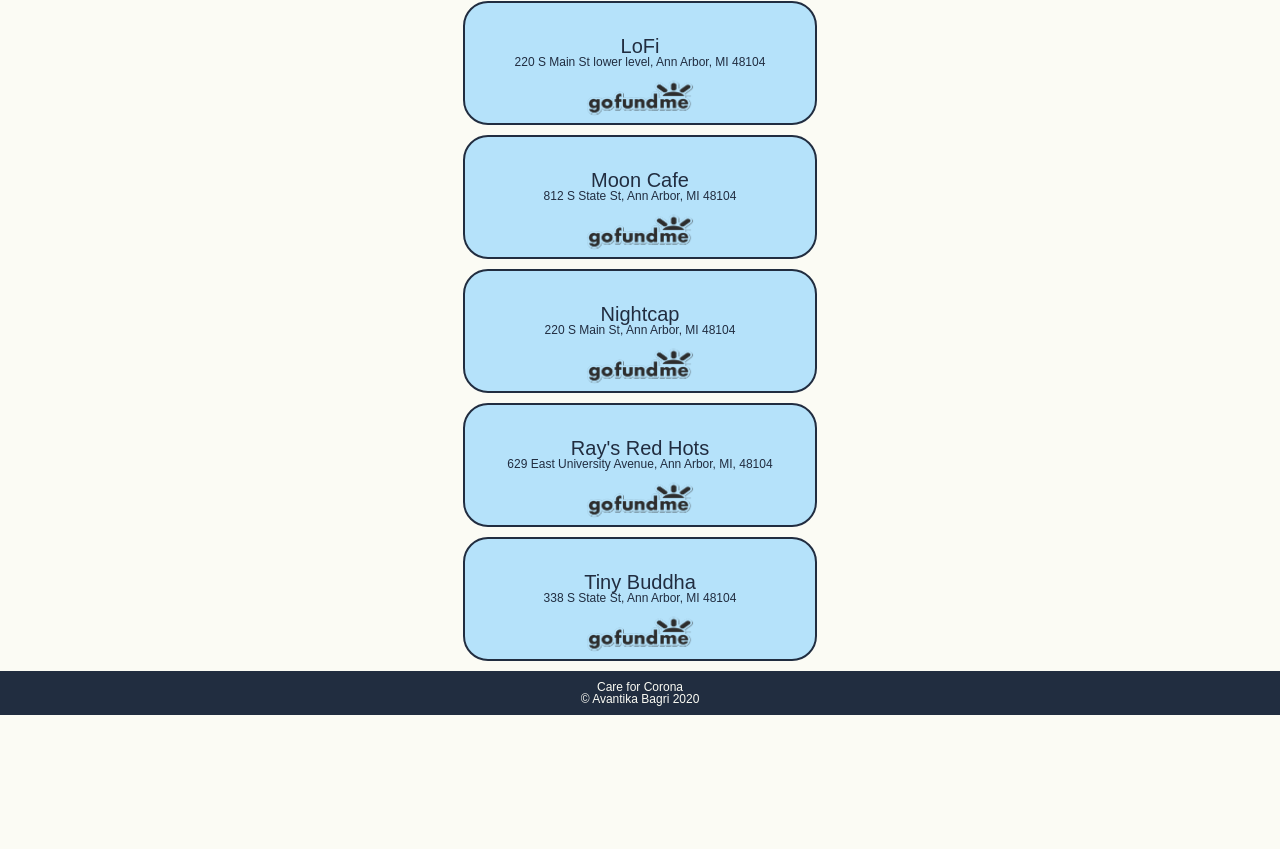
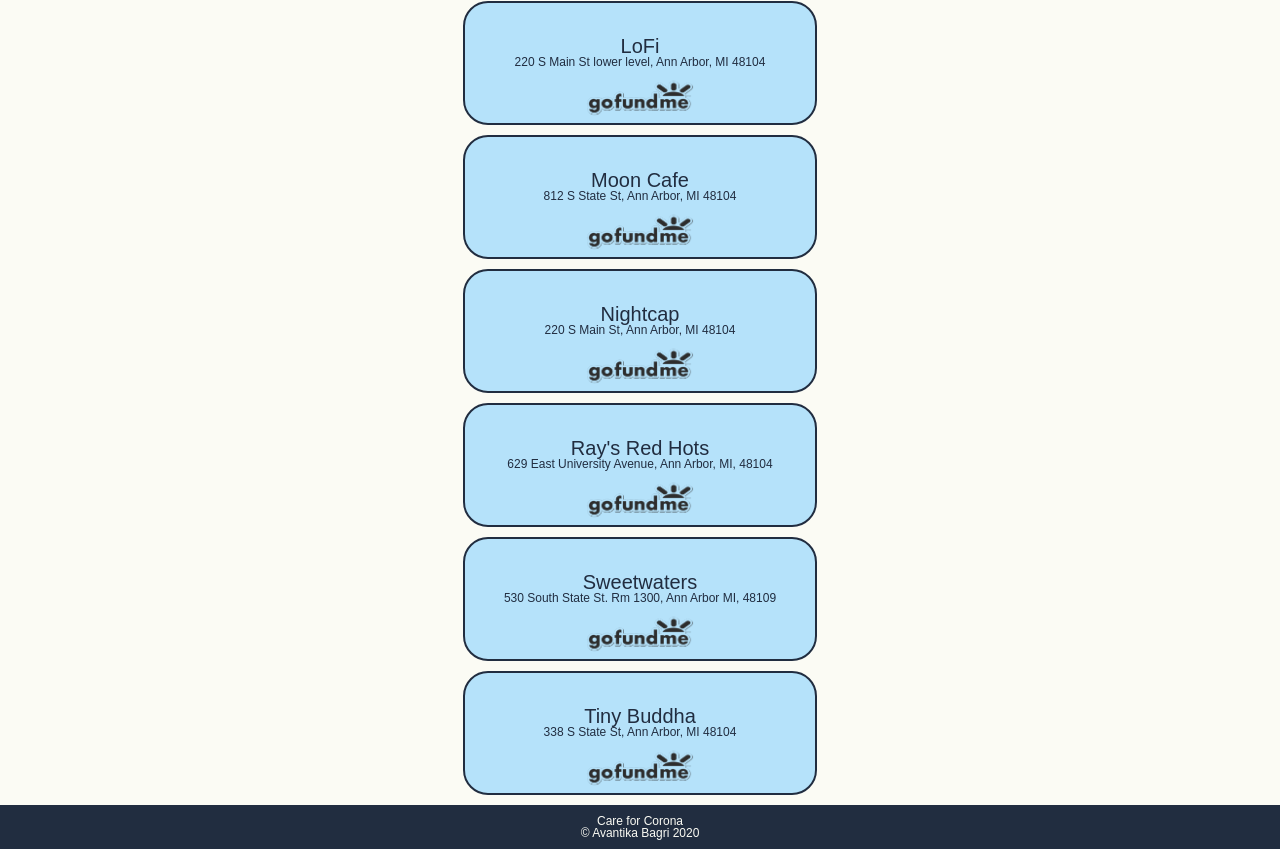
Before and after one commit to avantikabagri/careforcorona, a plain HTML site: page umich.html in a window 1280 px wide. Shown: the part 958-1807 px from the top of the page. Before the commit the page ends 1673 px from the top, so only its background shows below. Drawn offline with Linux system fonts and the light colour scheme.

Commit message:
Add files via upload

```diff
--- a/umich.html
+++ b/umich.html
@@ -150,6 +150,18 @@
 
 		<div class="business_box">
 			<div class="business_name">
+				<br> <br> <a href="https://www.sweetwaterscafe.com/mi-ann-arbor-um-union/" target="_blank"> Sweetwaters </a>
+			</div>
+			<div class="business_location">
+				530 South State St. Rm 1300, Ann Arbor MI, 48109
+			</div>
+			<div class="gofundme_button">
+				<a href="https://www.gofundme.com/f/7wuua?utm_medium=copy_link&utm_source=customer&utm_campaign=p_lico%20share-sheet&fbclid=IwAR0r0zxHT4P3Y84luB5XdX6wpLNkfP8218pL0HO60bK7E3BvXTPsSXgqdnY" target="_blank"> <img src="images/gofundme.png" alt="gofundme"> </a>
+			</div>
+		</div>
+
+		<div class="business_box">
+			<div class="business_name">
 				<br> <br> <a href="http://www.tinybuddhayoga.com//" target="_blank"> Tiny Buddha </a>
 			</div>
 			<div class="business_location">
```
